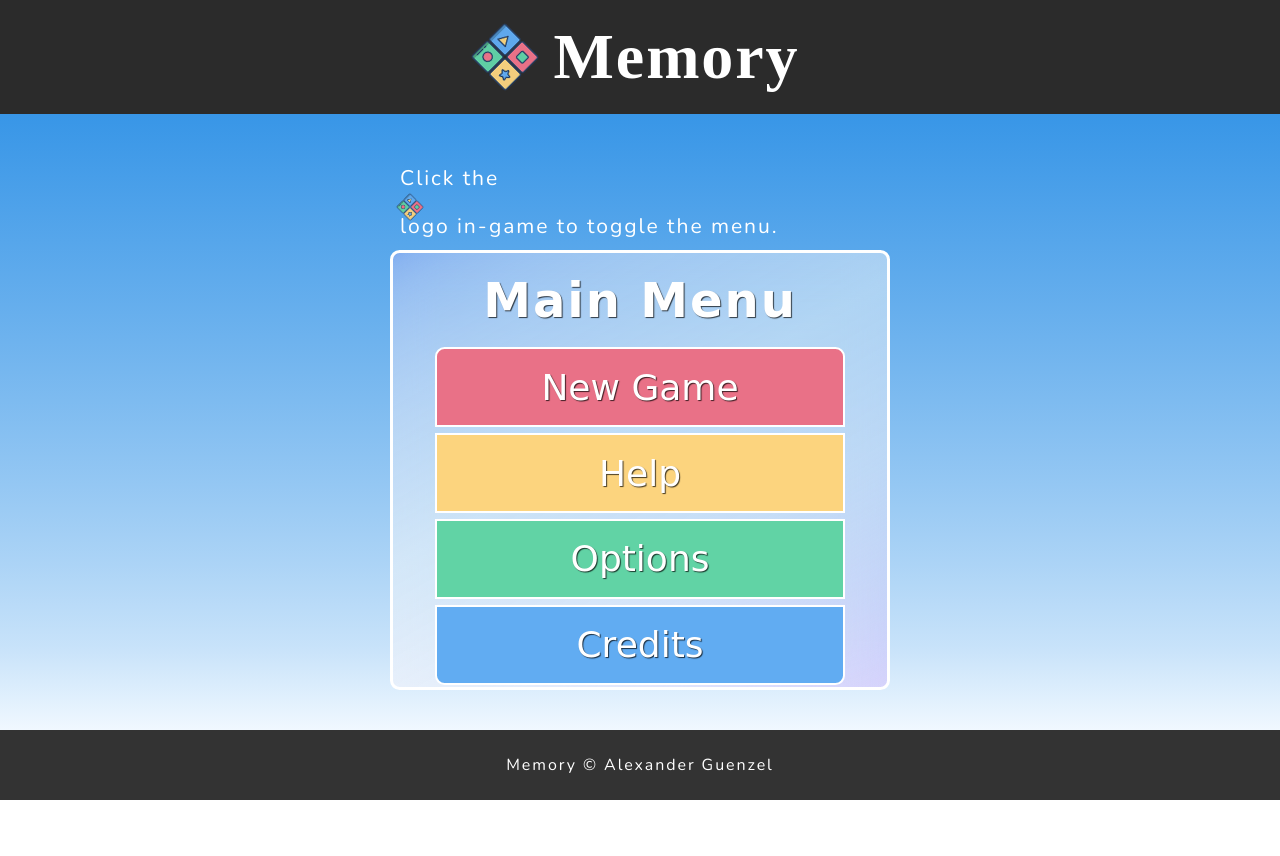
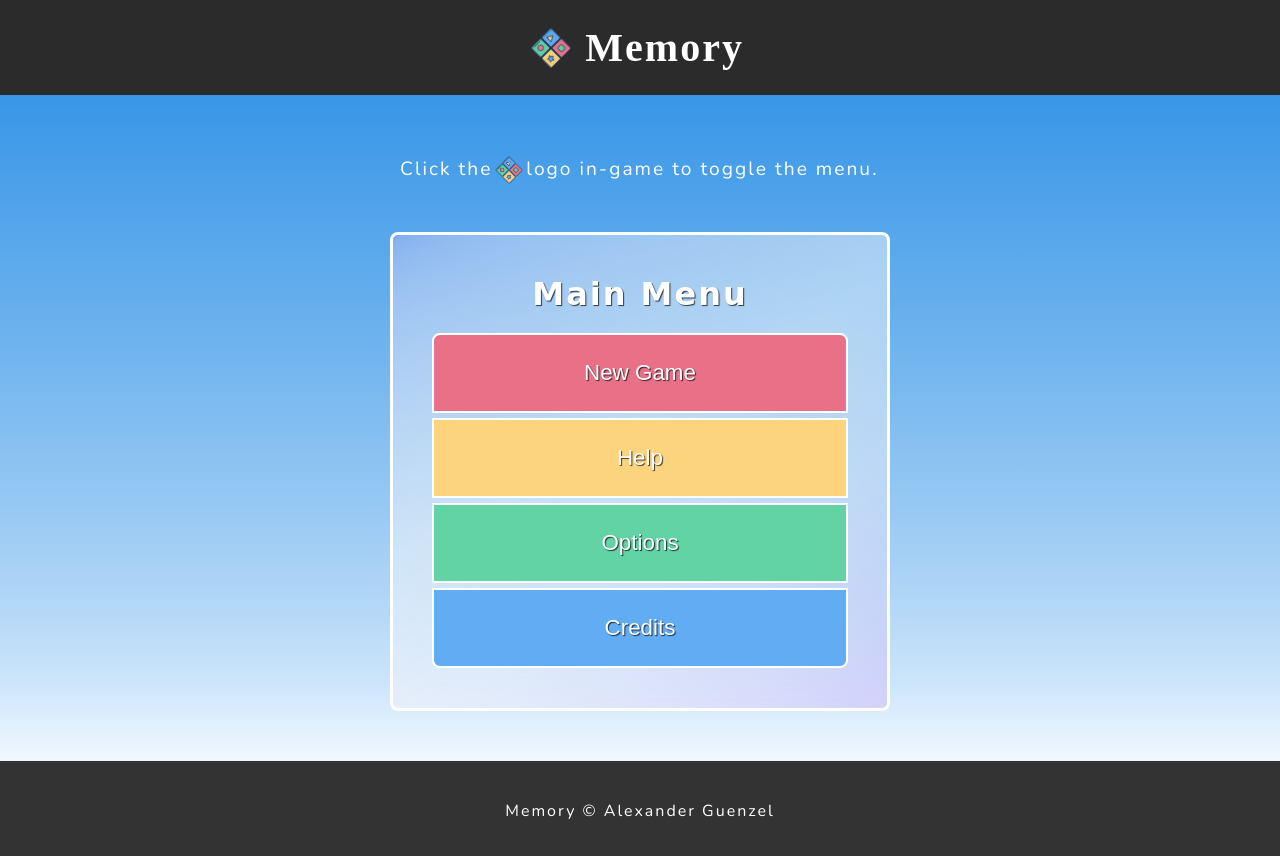
Before and after one commit to AlexanderLeonidasGuenzel/Memory, a plain HTML site: page index.html in a window 1280 px wide. Before the commit the page ends 800 px from the top, so only its background shows below. Drawn offline with nearby package versions, Linux system fonts and the light colour scheme; a web font is replaced by a local one.

Commit message:
start screen menu properties and font size

```diff
--- a/styles/menu.css
+++ b/styles/menu.css
@@ -2,12 +2,10 @@
   display: flex;
   flex-direction: column;
   align-items: center;
-  padding: 1rem;
-  gap: 1rem;
-
-  margin: 0 auto;
-  width: clamp(250px, 80vw, 500px);
-  height: clamp(400px, 55vh, 700px);
+  padding: 2.5rem 1rem;
+  gap: 20px;
+  width: clamp(250px, 70vw, 500px);
+  height: fit-content;
   background: linear-gradient(
     150deg,
     rgba(202, 69, 255, 0.144),
@@ -25,29 +23,29 @@
 .game-menu__h2 {
   font-family: "Ribeye Marrow", serif;
   font-family: "Delius", cursive;
-  font-size: clamp(1em, 10vw, 48px);
+  font-size: clamp(1.4rem, 8vh, 32px);
   text-shadow: 1px 1px 1px var(--SHADOW-COLOR);
 }
 
 .menu-options {
+  width: 90%;
+  height: 100%;
   display: flex;
   flex-direction: column;
   justify-content: space-evenly;
   align-items: center;
-  gap: 0.3rem;
-  width: 90%;
-  height: 100%;
+  gap: 5px;
+  font-family: "Delius", cursive;
 }
 
 .menu-options .menu-btn {
+  width: 100%;
+  height: clamp(50px, 10vh, 80px);
+  font-size: clamp(1rem, 5vh, 1.4rem);
+  color: var(--TEXT-COLOR);
+  text-shadow: 1px 1px 1px var(--SHADOW-COLOR);
   border: 2px solid var(--MENU-BORDER-COLOR);
-  width: 100%;
-  height: 10vh;
-  font-size: clamp(0.5em, 5vw, 36px);
-  text-shadow: 1px 1px 1px var(--SHADOW-COLOR);
-  color: var(--TEXT-COLOR);
   cursor: pointer;
-  font-family: "Delius", cursive;
 }
 
 .menu-options .menu-btn:first-of-type {
@@ -77,28 +75,3 @@
 #credits {
   background-color: var(--BTN-CRE);
 }
-
-@media screen and (max-height: 424px) and (min-aspect-ratio: 7/4) {
-  .game-menu {
-    width: 40vw;
-    height: auto;
-    font-size: small;
-    justify-content: flex-start;
-    padding: 10px 5px;
-  }
-
-  .menu-options .menu-btn,
-  .game-menu__h2 {
-    font-size: 2vw;
-  }
-
-  .menu-options .menu-btn {
-    height: 2.5rem;
-    padding: 2.5vh;
-    border: 1px solid var(--MENU-BORDER-COLOR);
-  }
-
-  .menu-options {
-    gap: 5px;
-  }
-}
--- a/styles/style.css
+++ b/styles/style.css
@@ -31,8 +31,8 @@
 }
 
 html {
-  font-size: 1.2rem;
-  letter-spacing: 0.1em;
+  font-size: 1rem;
+  letter-spacing: 2px;
   font-family: "Nunito", serif;
   font-optical-sizing: auto;
   font-weight: 400;
@@ -43,7 +43,7 @@ body {
   display: flex;
   flex-direction: column;
   min-width: 300px;
-  min-height: 100vh;
+  min-height: 100dvh;
   color: var(--TEXT-COLOR);
 }
 
@@ -55,22 +55,24 @@ img {
   display: flex;
   justify-content: center;
   align-items: center;
-  padding: 20px;
+  padding: clamp(1rem, 10vh, 1.5rem);
   gap: 1.2rem;
   background-color: var(--HEADER-COLOR);
 }
 
 .header__h1 {
-  font-size: clamp(2em, 5vw, 3.5em);
+  font-size: clamp(1.2rem, 5vh, 3rem);
   font-family: "Ribeye Marrow", serif;
 }
 
 .main {
   display: flex;
+  flex-direction: column;
   align-items: center;
-  flex-direction: column;
   justify-content: center;
-  flex-grow: 1;
+  flex: 1 1 0;
+  padding: clamp(5px, 5vw, 50px) 0;
+  gap: clamp(10px, 5vh, 50px);
   background: linear-gradient(
     to top,
     var(--BG-COLOR-BTM),
@@ -81,7 +83,7 @@ img {
 
 .footer {
   background-color: var(--FOOTER-COLOR);
-  height: clamp(70px, 7vh, 200px);
+  height: clamp(100px, 10vh, 200px);
   display: flex;
   flex-flow: column nowrap;
   justify-content: center;
@@ -95,7 +97,7 @@ a:any-link {
 }
 
 .logo img {
-  width: 50px;
+  width: clamp(30px, 2vw, 50px);
   height: auto;
   transform: rotateZ(45deg);
   cursor: pointer;
@@ -107,13 +109,13 @@ a:any-link {
 }
 
 .info-text {
-  width: clamp(250px, 80vw, 500px);
   padding: 10px;
-  font-size: clamp(0.8em, 3vw, 1.1rem);
-  text-align: justify;
+  width: clamp(250px, 70vw, 500px);
+  font-size: clamp(1rem, 3vw, 1.2rem);
 }
 
 .info-text #little-logo {
+  display: inline-block;
   width: 20px;
   height: auto;
   transform: translateY(5px) rotateZ(45deg);
@@ -128,31 +130,9 @@ a:any-link {
 }
 /* MEDIA HORIZONTAL*/
 
-@media screen and (max-height: 424px) and (min-aspect-ratio: 7/4) {
-  .header {
-    padding: 10px;
-  }
-  .header__h1 {
-    font-size: 1em;
-  }
-
-  .main {
-    justify-content: center;
-    padding-bottom: 30px;
-  }
-
+@media screen and (max-height: 500px), (max-width: 500px) {
   .footer {
     display: none;
-  }
-
-  .logo img {
-    width: 20px;
-    height: auto;
-  }
-
-  .info-text {
-    width: 50vw;
-    font-size: small;
   }
 }
 
@@ -178,14 +158,3 @@ a:any-link {
     transform: rotateZ(-720deg);
   }
 }
-/* @keyframes logo-spin {
-  0% {
-    transform: rotateZ(0deg) scaleZ(0.8);
-  }
-  50% {
-    transform: rotateZ(900deg) scale(1.2);
-  }
-  100% {
-    transform: rotateZ(-180deg) scale(1);
-  }
-} */
```
